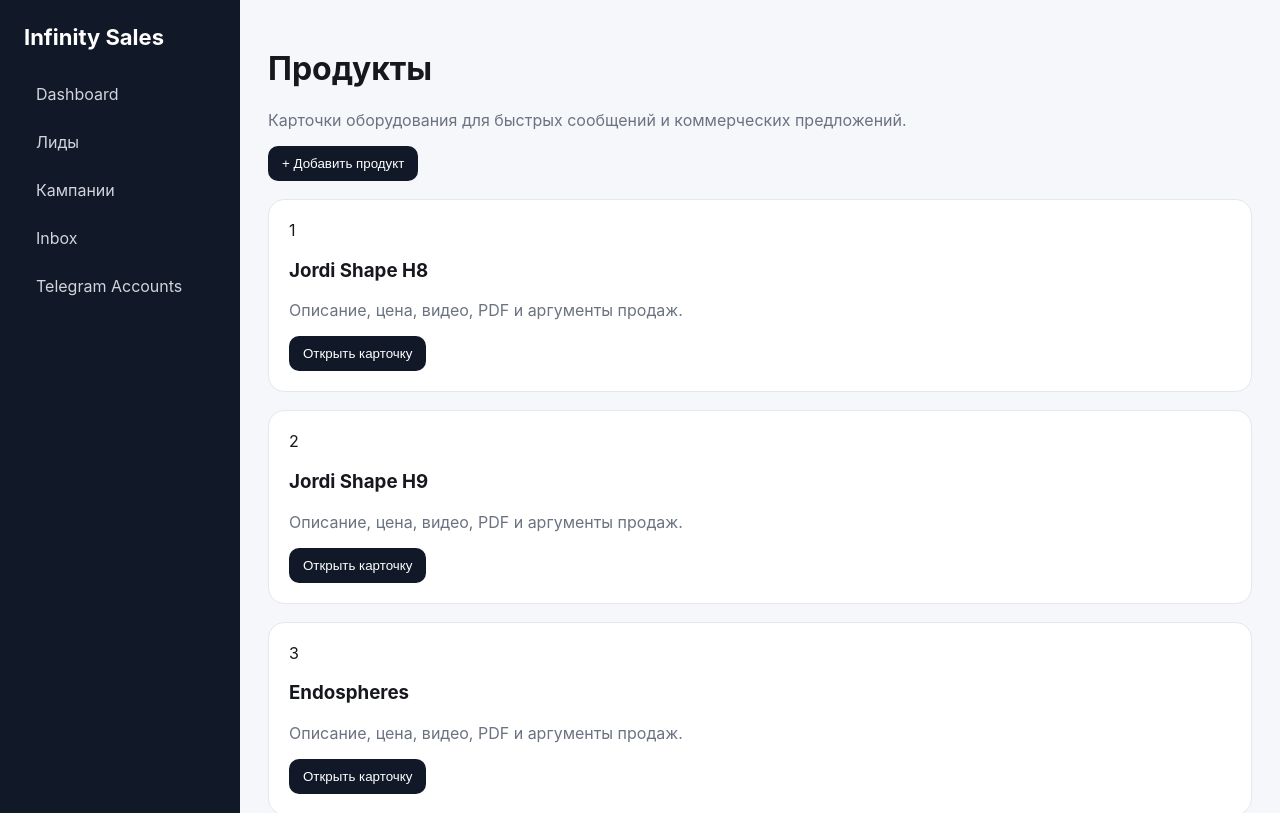
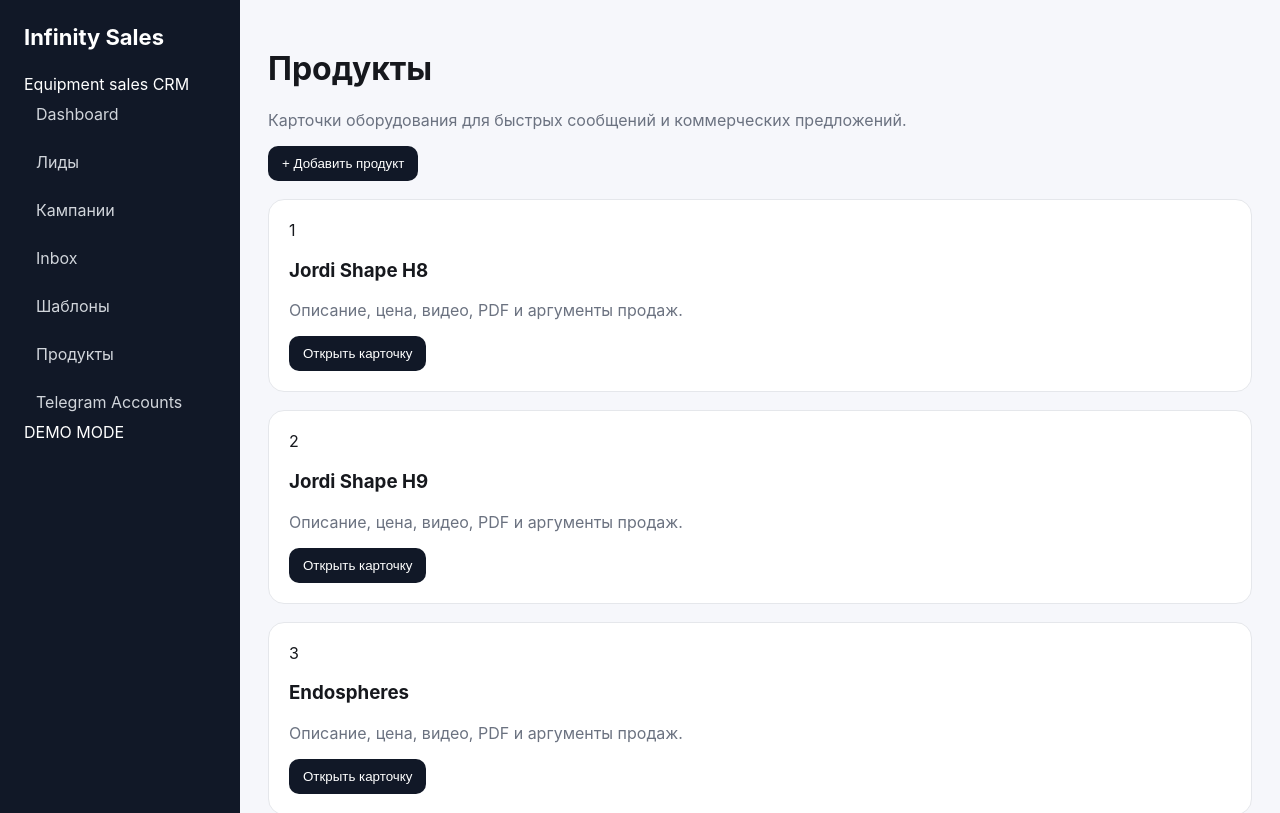
Before and after one commit to Uzbegg/sales, a Next.js app in the folder frontend/: page /products in a window 1280 px wide. Shown: the top 813 px of the page. Built offline with nearby package versions, Linux system fonts and the light colour scheme.

Commit message:
ui: expand navigation

```diff
--- a/frontend/app/layout.js
+++ b/frontend/app/layout.js
@@ -1,10 +1,3 @@
 import './globals.css'
-
-const links=[['/','Dashboard'],['/leads','Лиды'],['/campaigns','Кампании'],['/inbox','Inbox'],['/telegram','Telegram Accounts']]
-
-export default function RootLayout({children}){
-  return <html lang="ru"><body><div className="shell">
-    <aside className="side"><div className="brand">Infinity Sales</div><nav className="nav">{links.map(([href,label])=><a key={href} href={href}>{label}</a>)}</nav></aside>
-    <main className="main">{children}</main>
-  </div></body></html>
-}
+const links=[['/','Dashboard'],['/leads','Лиды'],['/campaigns','Кампании'],['/inbox','Inbox'],['/templates','Шаблоны'],['/products','Продукты'],['/telegram','Telegram Accounts']]
+export default function RootLayout({children}){return <html lang="ru"><body><div className="shell"><aside className="side"><div className="brand">Infinity <span>Sales</span></div><div className="sideCaption">Equipment sales CRM</div><nav className="nav">{links.map(([href,label])=><a key={href} href={href}>{label}</a>)}</nav><div className="sideBottom"><div className="onlineDot"/> DEMO MODE</div></aside><main className="main">{children}</main></div></body></html>}
```
